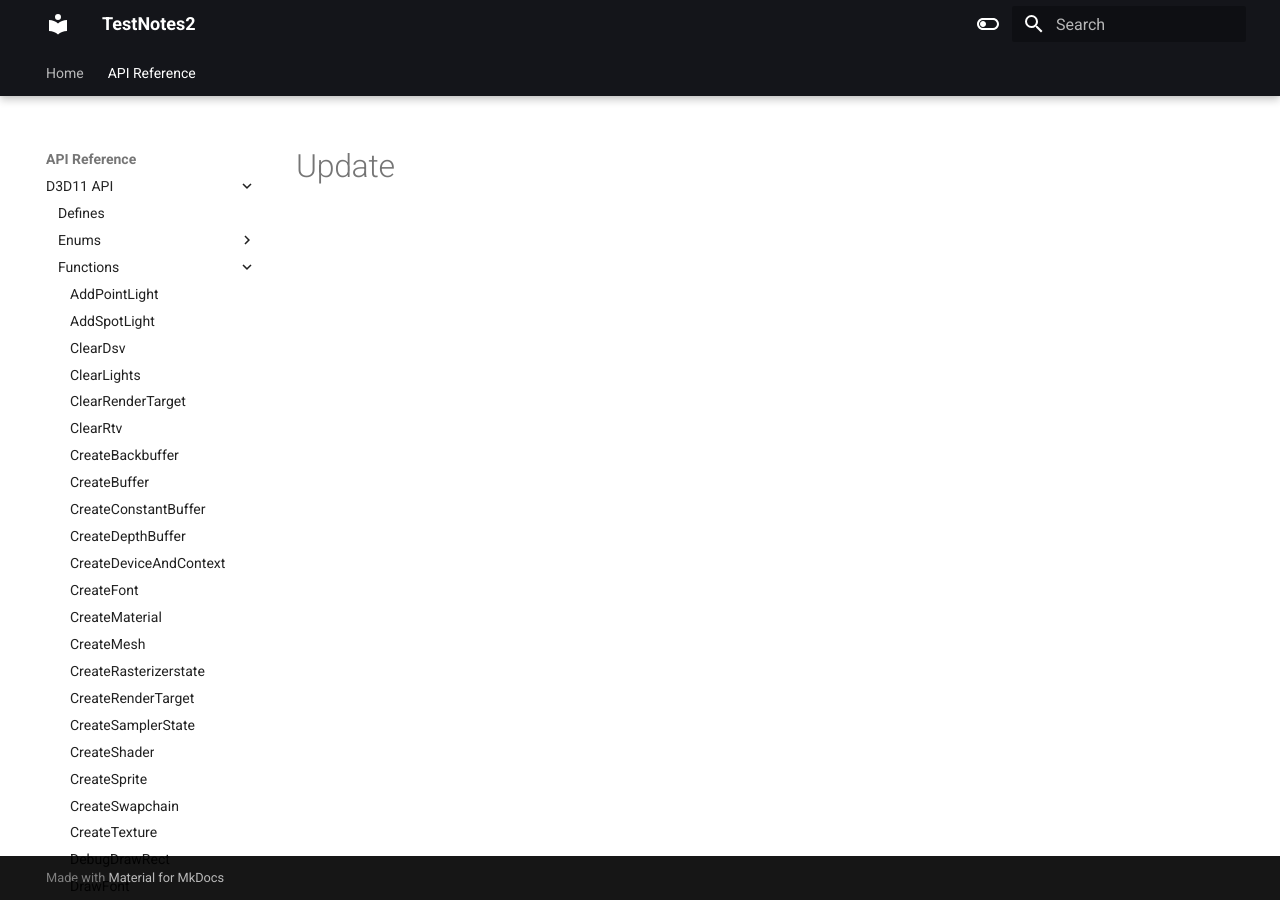
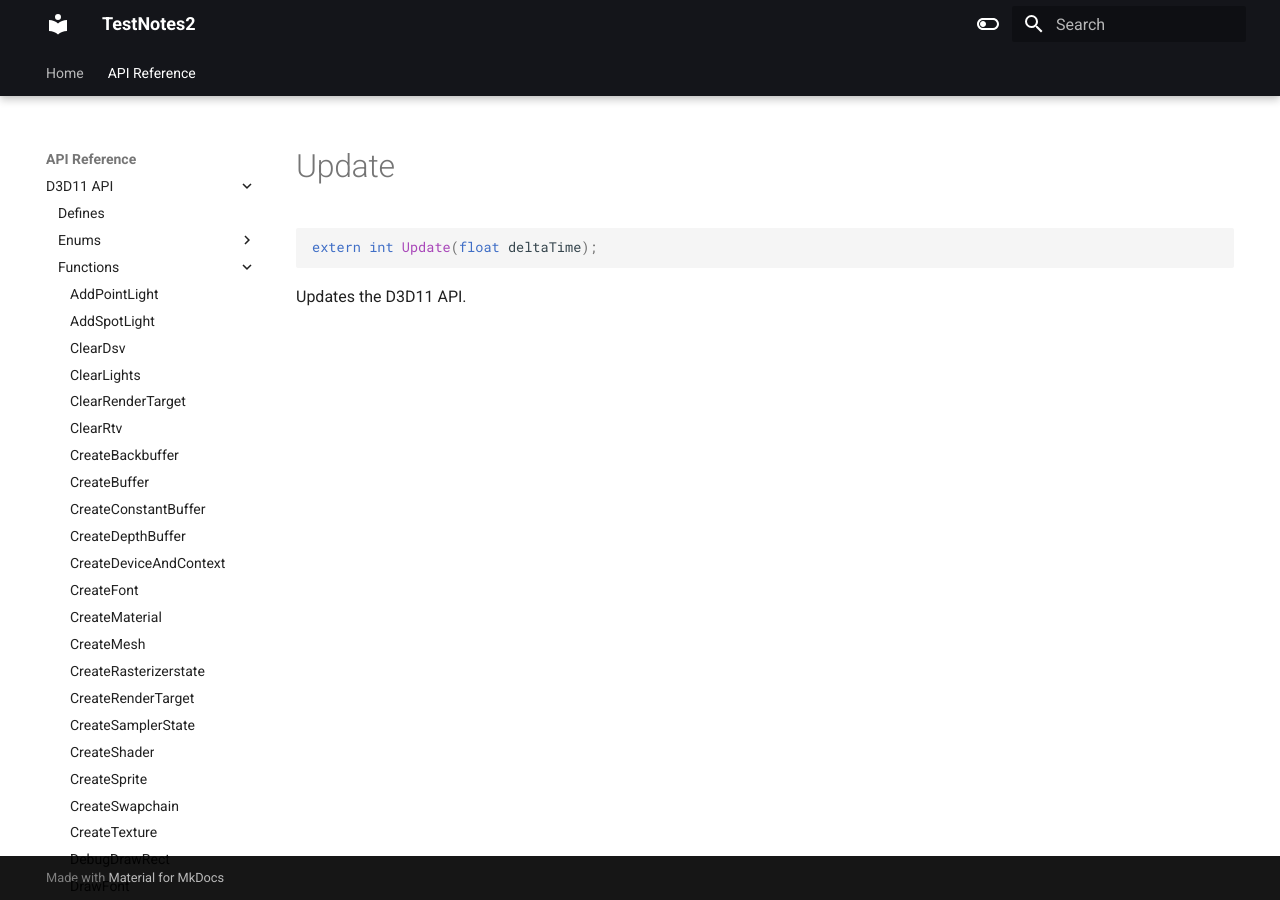
Before and after one commit to erichederstedt/TempEngineDocs, an MkDocs documentation site: the page built from docs/API Reference/D3D11 API/Functions/Update.md, in a window 1280 px wide. Built offline with MkDocs 1.6.1 and Material for MkDocs 9.7.7, drawn with Linux system fonts in a browser that asks for light colours.

Commit message:
PUSH NOTE : Update.md

````diff
--- a/docs/API Reference/D3D11 API/Functions/Update.md
+++ b/docs/API Reference/D3D11 API/Functions/Update.md
@@ -1 +1,7 @@
 # Update
+
+```c++
+extern int Update(float deltaTime);
+```
+
+Updates the D3D11 API.
````
